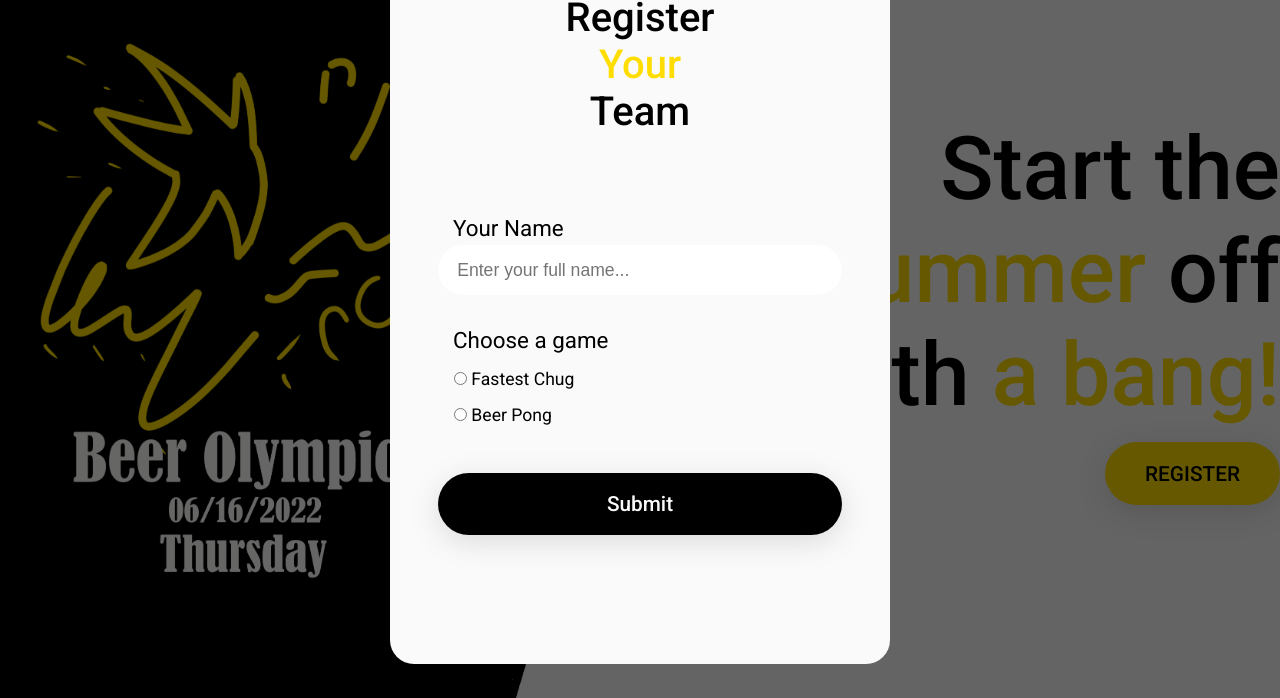
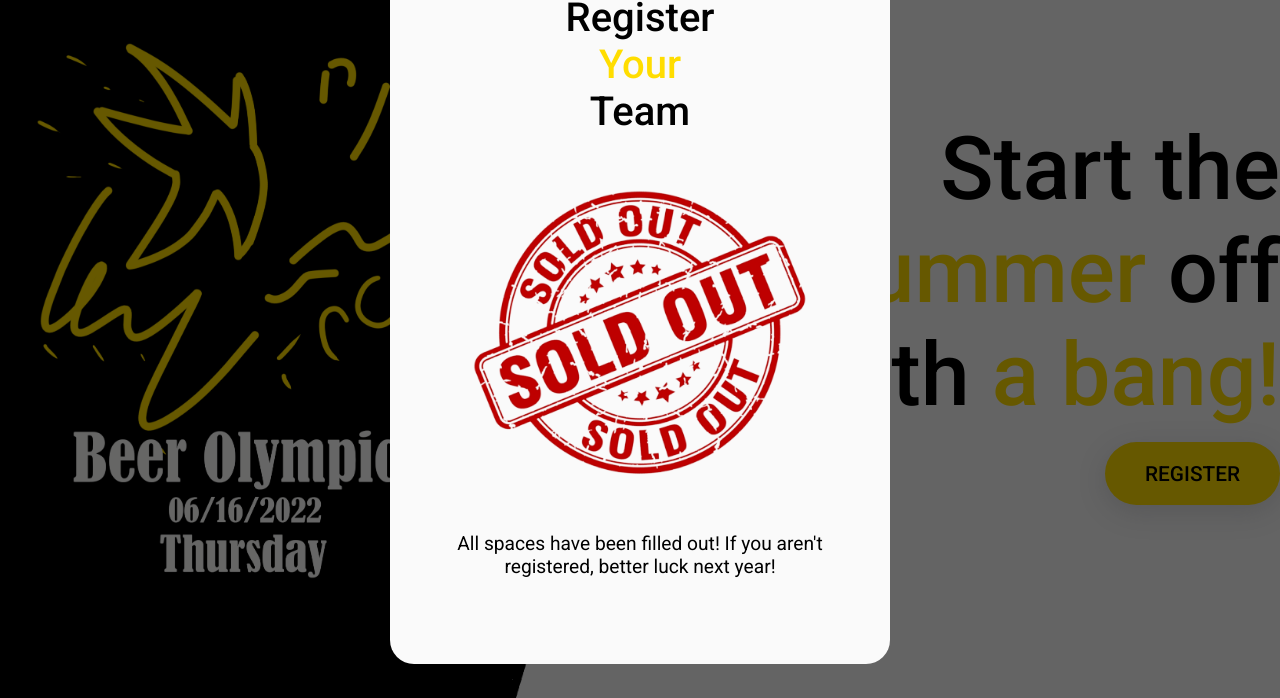
Before and after one commit to JackBiofryd/beerolympics, a plain HTML site: page index.html in a window 1280 px wide. Both pictures are taken after a click on the button "REGISTER". Shown: the part 89-787 px from the top of the page. Drawn offline with Linux system fonts and the light colour scheme; no server answers.

Commit message:
Closed registration! :D

```diff
--- a/backend/index.js
+++ b/backend/index.js
@@ -31,7 +31,7 @@ const transporter = nodemailer.createTransport({
 });
 
 const maxChugContestants = 10;
-const maxPongTeams = 24;
+const maxPongTeams = 32;
 
 // Routes
 app.get('/', async (req, res) => {
--- a/index.html
+++ b/index.html
@@ -31,65 +31,12 @@
 			<div class="modal" id="registerModal">
 				<div class="exit"></div>
 				<div class="modal-wrapper">
-					<div class="modal-content">
+					<div class="modal-content finished">
 						<h2 class="form-heading">Register <br/>
 						<span class="primary-color">Your</span> <br />
 						Team <br /></h2>
-						<form action="#" class="register-form">
-							<div class="message-container">
-								<small style="color: #ff0000"></small>
-							</div>
-							<div class="input-container">
-								<label for="name" class="input-label">Your Name</label>
-								<input
-									type="text"
-									name="name"
-									id="name"
-									class="input-field"
-									placeholder="Enter your full name..."
-								/>
-							</div>
-							<div class="input-container">
-								<label for="games" class="input-label">Choose a game</label>
-								<div class="radio-container">
-									<input type="radio" name="radio" id="chugSelect" value="chug" onclick="toggleBeerPongRegister()"> Fastest Chug <span class="opacity" id="chugText"></span>
-								</div>
-								<div class="radio-container">
-									<input type="radio" name="radio" id="pongSelect" value="pong" onclick="toggleBeerPongRegister()"> Beer Pong <span class="opacity" id="pongText"></span>
-								</div>
-							</div>
-							<div class="beer-pong-register">
-								<div class="input-container">
-								<label for="teammate" class="input-label">Teammate</label>
-								<input
-										type="text"
-										name="teammate"
-										id="teammate"
-										class="input-field"
-										placeholder="Beer pong teammate's name..."
-									/>
-								</div>
-								<div class="input-container">
-									<label for="team" class="input-label">Team Name</label>
-									<input
-										type="text"
-										name="team"
-										id="team"
-										class="input-field"
-										placeholder="Beer pong team's name..."
-									/>
-								</div>
-							</div>
-							<div class="input-container">
-								<button
-									class="btn btn-blwhite btn-block"
-									type="submit"
-									name="submit"
-								>
-									Submit
-								</button>
-							</div>
-						</form>
+						<img src="./media/soldOut.png" alt="Sold Out" class="sold-out">
+						<p>All spaces have been filled out! If you aren't registered, better luck next year!</p>
 					</div>
 				</div>
 			</div>
--- a/style.css
+++ b/style.css
@@ -631,6 +631,15 @@ footer a {
 	text-decoration: underline;
 }
 
+.modal-content.finished p {
+	max-width: 100%;
+	font-size: 1.2rem;
+}
+
+.sold-out {
+	max-width: 90%;
+}
+
 @media screen and (max-width: 1250px) {
 	#about .text-wrapper .L-heading {
 		position: absolute;
```
Also changed, not shown: media/soldOut.png (added).
